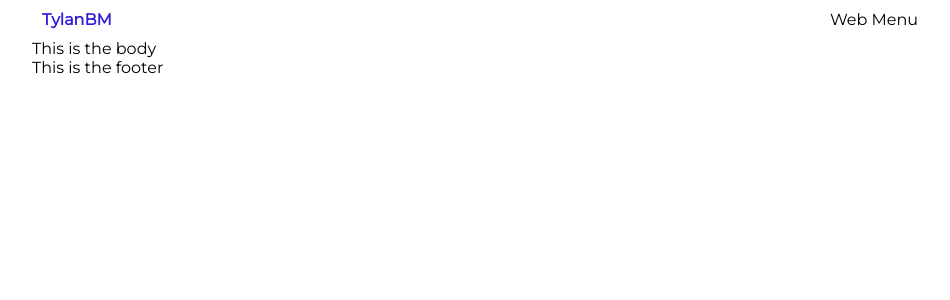
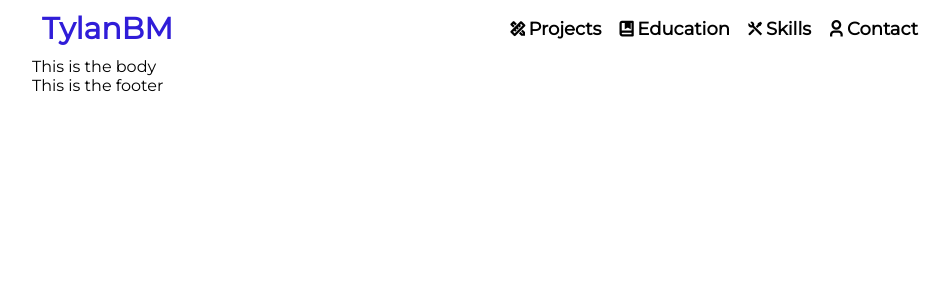
Before and after one commit to TylanM/portfolio-website, a React (Create React App) app in the folder portfolio-website/: page / in a window 1280 px wide. Shown: the top 300 px of the page, without its empty margins (160-1110 px from the left). Built offline with nearby package versions, Linux system fonts and the light colour scheme.

Commit message:
Implemented header options for web view

```diff
--- a/portfolio-website/src/components/header/header.css
+++ b/portfolio-website/src/components/header/header.css
@@ -27,9 +27,9 @@
 
 .logo {
     display: flex;
-    font-size: 36;
+    font-size: 30px;
     color: rgb(48, 29, 216);
-    font-weight: bolder;
+    font-weight: 700;
 }
 
 @media only screen and (max-width:720px) {
--- a/portfolio-website/src/components/header/mobile/index.js
+++ b/portfolio-website/src/components/header/mobile/index.js
@@ -1,9 +1,34 @@
 import React from 'react'
+import './mobile.css'
 
-function Mobile() {
+function Mobile({isOpen, setIsOpen}) {
     return (
-        <div>
-            Mobile Menu
+        <div className='mobile'>
+            <div className='close-icon' onClick={() => setIsOpen(!isOpen)}>
+                <i class="ri-close-line"></i>
+            </div>
+            <div className='mobile-options'>
+                <div className="mobile-option">
+                    <a href='#projects'>
+                        <i class="ri-pencil-ruler-2-line option-icon"></i> Projects
+                    </a>
+                </div>
+                <div className="mobile-option">
+                    <a href='#education'>
+                        <i class="ri-book-mark-line option-icon"></i> Education
+                    </a>
+                </div>
+                <div className="mobile-option">
+                    <a href='#skills'>
+                        <i class="ri-tools-line option-icon"></i> Skills
+                    </a>
+                </div>
+                <div className="mobile-option">
+                    <a href='#contact'>
+                        <i class="ri-user-3-line option-icon"></i> Contact
+                    </a>
+                </div>
+            </div>
         </div>
     )
 }
--- a/portfolio-website/src/components/header/web/index.js
+++ b/portfolio-website/src/components/header/web/index.js
@@ -1,11 +1,31 @@
-import React from 'react'
+import React from 'react';
+import './web.css';
 
 function Web() {
     return (
-        <div>
-            Web Menu
+        <div className="web">
+            <div className="web-option">
+                <a href='#projects'>
+                    <i class="ri-pencil-ruler-2-line option-icon"></i> Projects
+                </a>
+            </div>
+            <div className="web-option">
+                <a href='#education'>
+                    <i class="ri-book-mark-line option-icon"></i> Education
+                </a>
+            </div>
+            <div className="web-option">
+                <a href='#skills'>
+                    <i class="ri-tools-line option-icon"></i> Skills
+                </a>
+            </div>
+            <div className="web-option">
+                <a href='#contact'>
+                    <i class="ri-user-3-line option-icon"></i> Contact
+                </a>
+            </div>
         </div>
     )
 }
 
-export default Web
+export default Web;
--- /dev/null
+++ b/portfolio-website/src/components/header/web/web.css
@@ -0,0 +1,28 @@
+.web {
+    display: flex;
+    flex: 1;
+    align-items: center;
+}
+
+.web-option {
+    font-size: 18px;
+    margin-right: 16px;
+    font-weight: 600;
+}
+
+.web-option a {
+    text-decoration: none;
+    color: black;
+    display: flex;
+    align-items: center;
+}
+
+.option-icon {
+    display: flex;
+    align-items: center;
+    margin-right: 2px;
+}
+
+.web-option:last-child {
+    margin-right: 0px;
+}
```
Also changed, not shown: portfolio-website/src/components/header/mobile/mobile.css (added).
